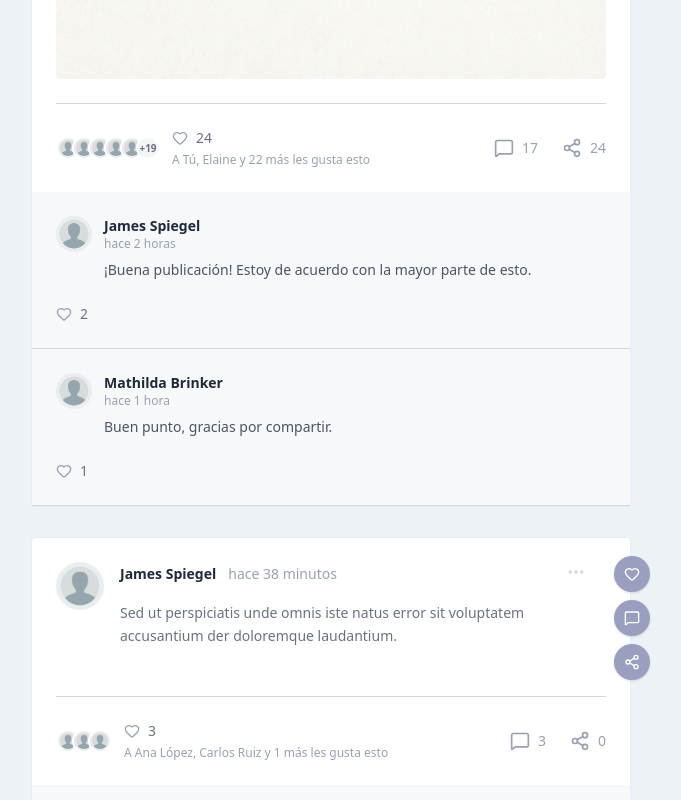
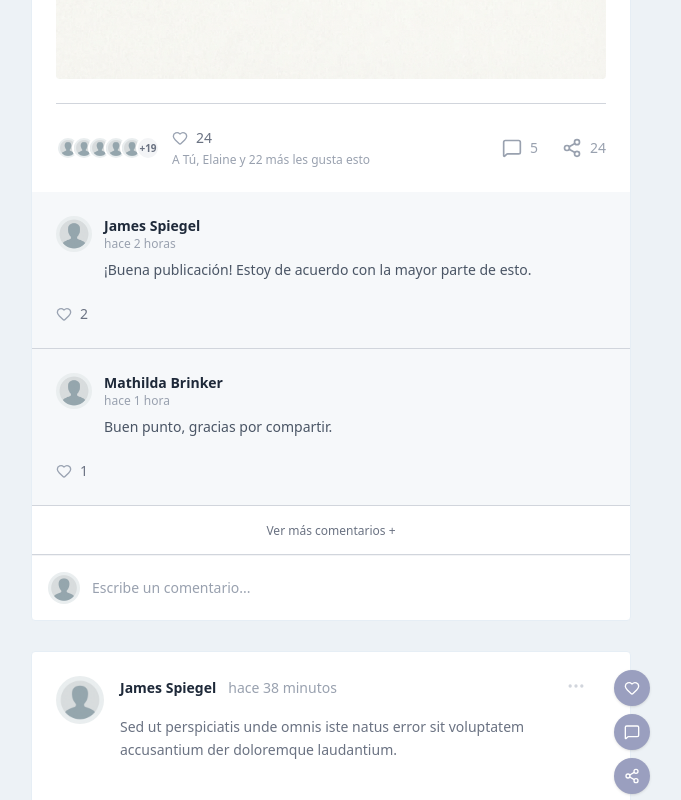
Before and after one commit to arincon21/social_network--next--storybook, a Next.js app: page / in a window 1280 px wide. Shown: the part 1120-1920 px from the top of the page, without its empty margins (309-990 px from the left). Built offline with nearby package versions, Linux system fonts and the light colour scheme.

Commit message:
feat: Implement news feed feature with post management, add shared button component, and extend Tailwind colors.

```diff
--- a/src/features/news-feed/components/news-feed.tsx
+++ b/src/features/news-feed/components/news-feed.tsx
@@ -1,11 +1,10 @@
 'use client';
 
-import { useNewsFeed } from '../hooks/use-news-feed';
-import { initialPosts } from '../constants/news-feed-data';
+import { NewsFeedProvider, useNewsFeedContext } from '../context/news-feed-context';
 import PostItem from './post-item';
 
-const NewsFeed = () => {
-  const { posts, toggleLike, toggleCommentLike, addComment, sharePost } = useNewsFeed(initialPosts);
+const NewsFeedContent = () => {
+  const { posts, toggleLike, toggleCommentLike, addComment, sharePost } = useNewsFeedContext();
 
   return (
     <div className="mb-[80px]">
@@ -23,4 +22,12 @@ const NewsFeed = () => {
   );
 };
 
+const NewsFeed = () => {
+  return (
+    <NewsFeedProvider>
+      <NewsFeedContent />
+    </NewsFeedProvider>
+  );
+};
+
 export default NewsFeed;
--- a/src/features/news-feed/components/post-item.tsx
+++ b/src/features/news-feed/components/post-item.tsx
@@ -108,7 +108,6 @@ const PostItem = ({
                                 width={600}
                                 height={800}
                                 className="object-cover rounded-sm"
-                                unoptimized
                             />
                         </div>
                     )}
@@ -157,10 +156,13 @@ const PostItem = ({
                         </div>
 
                         <div className="flex items-center space-x-6 text-gray-400">
-                            <div className="flex items-center space-x-2">
-                                <MessageSquare className="w-5 h-5 text-gray-400" />
+                            <button
+                                className="flex items-center space-x-2 hover:text-primary transition-colors cursor-pointer"
+                                onClick={() => setShowCommentForm(!showCommentForm)}
+                            >
+                                <MessageSquare className="w-5 h-5" />
                                 <span className="text-sm">{post.comments}</span>
-                            </div>
+                            </button>
                             <div className="flex items-center space-x-2">
                                 <Share2 className="w-5 h-5 text-gray-400" />
                                 <span className="text-sm">{post.shares}</span>
@@ -206,7 +208,7 @@ const PostItem = ({
 
                         {post.commentsList.length > 2 && !showAllComments && (
                             <div
-                                className="p-3 text-center cursor-pointer border-b border-gray-300"
+                                className="p-3 text-center cursor-pointer border-b border-gray-300 hover:bg-gray-50 transition-colors"
                                 onClick={() => {
                                     setShowAllComments(true);
                                     setShowCommentForm(true);
@@ -216,6 +218,22 @@ const PostItem = ({
                             </div>
                         )}
                     </>
+                )}
+
+                {!showCommentForm && (
+                    <div
+                        className="p-4 cursor-pointer hover:bg-gray-50 transition-colors border-t border-gray-100"
+                        onClick={() => setShowCommentForm(true)}
+                    >
+                        <div className="flex items-center space-x-3 text-gray-400">
+                            <Avatar
+                                src="/assets/images/avatar-placeholder.png"
+                                alt="Tu avatar"
+                                size={32}
+                            />
+                            <span className="text-sm">Escribe un comentario...</span>
+                        </div>
+                    </div>
                 )}
 
                 {showCommentForm && (
--- a/src/features/news-feed/constants/news-feed-data.ts
+++ b/src/features/news-feed/constants/news-feed-data.ts
@@ -32,7 +32,7 @@ export const initialPosts: Post[] = [
       users: ['Tú', 'Elaine', 'Juan Pérez', 'María García', 'Carlos López', 'Ana Martínez', 'Pedro Sánchez', 'Lucía Fernández', 'Miguel Ángel'],
       isLiked: false
     },
-    comments: 17,
+    comments: 5,
     shares: 24,
     commentsList: [
       {
@@ -49,6 +49,30 @@ export const initialPosts: Post[] = [
         content: 'Buen punto, gracias por compartir.',
         timeAgo: 'hace 1 hora',
         likes: 1,
+        isLiked: false,
+      },
+      {
+        id: 3,
+        author: { name: 'Carlos Ruiz', avatar: '/assets/images/avatar-placeholder.png' },
+        content: 'Totalmente de acuerdo.',
+        timeAgo: 'hace 50 minutos',
+        likes: 0,
+        isLiked: false,
+      },
+      {
+        id: 4,
+        author: { name: 'Ana López', avatar: '/assets/images/avatar-placeholder.png' },
+        content: 'Interesante perspectiva.',
+        timeAgo: 'hace 45 minutos',
+        likes: 1,
+        isLiked: false,
+      },
+      {
+        id: 5,
+        author: { name: 'Pedro Sánchez', avatar: '/assets/images/avatar-placeholder.png' },
+        content: 'Gracias por la info.',
+        timeAgo: 'hace 30 minutos',
+        likes: 0,
         isLiked: false,
       },
     ],
--- /dev/null
+++ b/src/features/news-feed/context/news-feed-context.tsx
@@ -0,0 +1,125 @@
+'use client';
+
+import React, { createContext, useContext, useState, ReactNode } from 'react';
+import { Post, Comment, initialPosts } from '../constants/news-feed-data';
+
+interface NewsFeedContextType {
+    posts: Post[];
+    toggleLike: (postId: number) => void;
+    toggleCommentLike: (postId: number, commentId: number) => void;
+    addComment: (postId: number, content: string) => void;
+    sharePost: (postId: number) => void;
+}
+
+const NewsFeedContext = createContext<NewsFeedContextType | undefined>(undefined);
+
+export const NewsFeedProvider = ({ children }: { children: ReactNode }) => {
+    const [posts, setPosts] = useState<Post[]>(initialPosts);
+
+    const toggleLike = (postId: number) => {
+        setPosts(prevPosts =>
+            prevPosts.map(post => {
+                if (post.id === postId) {
+                    const isLiked = post.likes.isLiked;
+                    const newCount = isLiked ? post.likes.count - 1 : post.likes.count + 1;
+                    const newUsers = isLiked
+                        ? post.likes.users.slice(0, -1)
+                        : [...post.likes.users, 'Tú'];
+
+                    return {
+                        ...post,
+                        likes: {
+                            count: newCount,
+                            users: newUsers,
+                            isLiked: !isLiked
+                        }
+                    };
+                }
+                return post;
+            })
+        );
+    };
+
+    const toggleCommentLike = (postId: number, commentId: number) => {
+        setPosts(prevPosts =>
+            prevPosts.map(post => {
+                if (post.id === postId && post.commentsList) {
+                    return {
+                        ...post,
+                        commentsList: post.commentsList.map(comment => {
+                            if (comment.id === commentId) {
+                                return {
+                                    ...comment,
+                                    likes: comment.isLiked ? comment.likes - 1 : comment.likes + 1,
+                                    isLiked: !comment.isLiked
+                                };
+                            }
+                            return comment;
+                        })
+                    };
+                }
+                return post;
+            })
+        );
+    };
+
+    const addComment = (postId: number, content: string) => {
+        const newComment: Comment = {
+            id: Date.now(),
+            author: { name: 'Tú', avatar: '/assets/images/avatar-placeholder.png' },
+            content,
+            timeAgo: 'ahora',
+            likes: 0,
+            isLiked: false
+        };
+
+        setPosts(prevPosts =>
+            prevPosts.map(post => {
+                if (post.id === postId) {
+                    return {
+                        ...post,
+                        comments: post.comments + 1,
+                        commentsList: post.commentsList ? [...post.commentsList, newComment] : [newComment]
+                    };
+                }
+                return post;
+            })
+        );
+    };
+
+    const sharePost = (postId: number) => {
+        setPosts(prevPosts =>
+            prevPosts.map(post => {
+                if (post.id === postId) {
+                    return {
+                        ...post,
+                        shares: post.shares + 1
+                    };
+                }
+                return post;
+            })
+        );
+    };
+
+    return (
+        <NewsFeedContext.Provider
+            value={{
+                posts,
+                toggleLike,
+                toggleCommentLike,
+                addComment,
+                sharePost
+            }}
+        >
+            {children}
+        </NewsFeedContext.Provider>
+    );
+};
+
+export const useNewsFeedContext = () => {
+    const context = useContext(NewsFeedContext);
+    if (context === undefined) {
+        throw new Error('useNewsFeedContext must be used within a NewsFeedProvider');
+    }
+    return context;
+};
--- a/src/shared/components/button.tsx
+++ b/src/shared/components/button.tsx
@@ -56,7 +56,7 @@ const Button = ({ children, variant = 'primary', size = 'md', onClick, disabled
             disabled={disabled}
             className={`${baseClasses} ${variantClasses[variant]} ${sizeClasses[size]} ${disabled ? 'opacity-50 cursor-not-allowed' : ''}`}
         >
-            { children }
+            {children}
         </button>
     );
 };
--- a/tailwind.config.ts
+++ b/tailwind.config.ts
@@ -7,7 +7,13 @@ const config: Config = {
     './src/app/**/*.{js,ts,jsx,tsx,mdx}',
   ],
   theme: {
-    extend: {},
+    extend: {
+      colors: {
+        primary: '#ff5e3a',
+        secondary: '#888da8',
+        background: '#f0f2f5',
+      },
+    },
   },
   plugins: [],
 }
```
